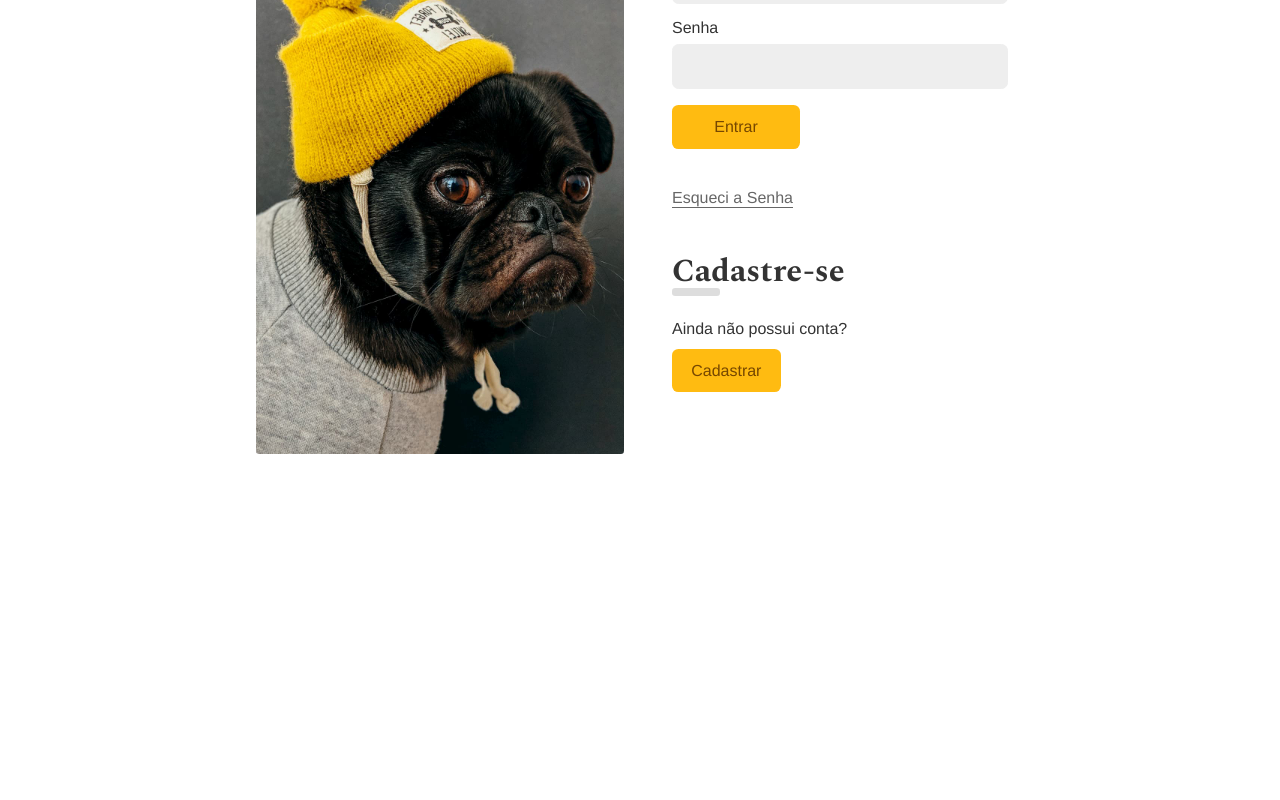
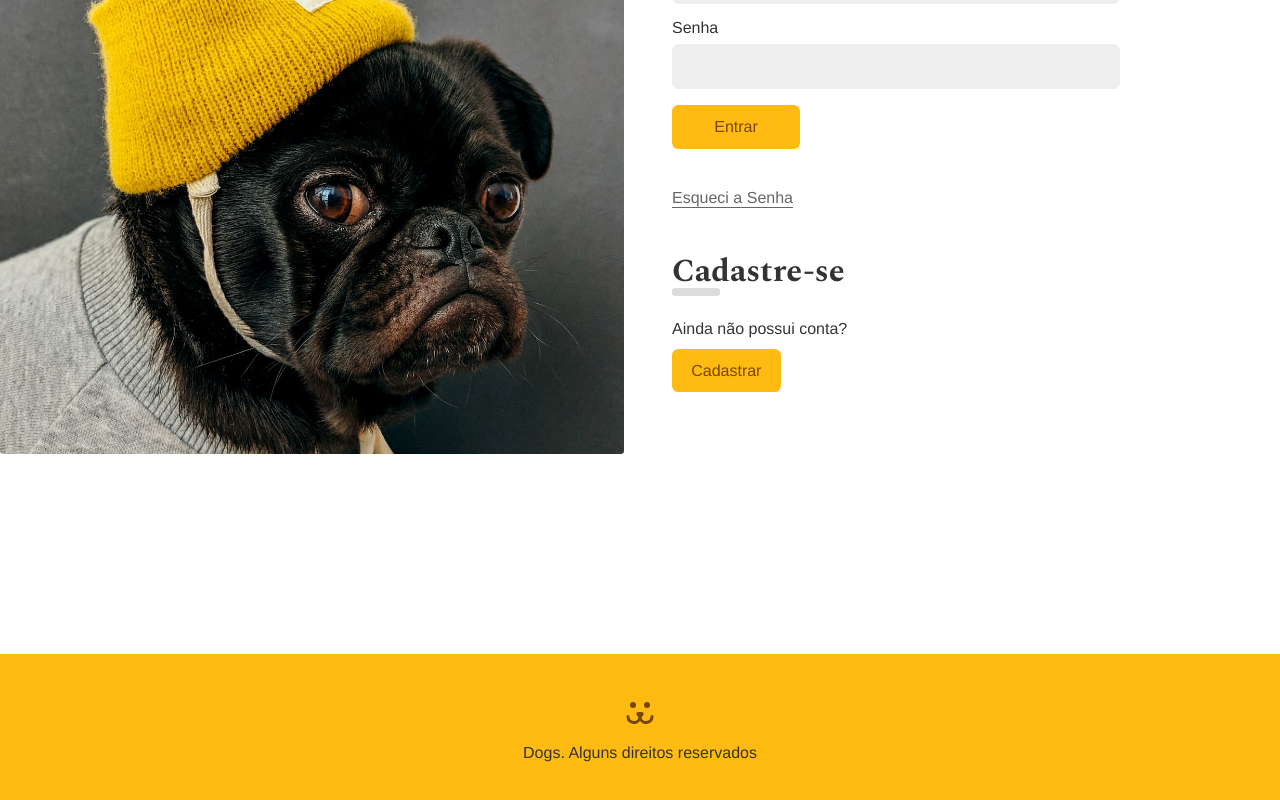
Before and after one commit to AbreuRenan/Dogs, a React (Vite) app: page /login in a window 1280 px wide. Shown: the part 210-1010 px from the top of the page. Before the commit the page ends 864 px from the top, so only its background shows below. Built offline with nearby package versions, Linux system fonts and the light colour scheme.

Commit message:
footer e footer.css finalizado

```diff
--- a/index.html
+++ b/index.html
@@ -8,7 +8,7 @@
     <title>Dogs</title>
   </head>
   <body>
-    <div id="root" class="container"></div>
+    <div id="root"></div>
     <script type="module" src="/src/main.jsx"></script>
   </body>
 </html>
--- a/src/App.css
+++ b/src/App.css
@@ -83,6 +83,11 @@
     animation: pontinho 3s infinite ;
 
 }
+.noFotos {
+    color: #777;
+    text-align: center;
+    margin: 2rem auto;
+}
 
 @keyframes pontinho {
     0% {
@@ -101,3 +106,13 @@
         content: '';
     }
 }
+
+.App {
+    display: flex;
+    flex-direction: column;
+    min-height: calc(100vh+10rem);
+}
+
+.AppBody {
+    flex: 1;
+}
--- a/src/App.jsx
+++ b/src/App.jsx
@@ -15,10 +15,11 @@
 
 function App() {
   return (
-    <>
+    <div className="App">
       <BrowserRouter>
         <UserStorage>
           <Header />
+          <main className="AppBody">
             <Routes>
               <Route path="/" element={<Home />} />
               <Route path="login/*" element={<Login />} />
@@ -34,10 +35,11 @@
               <Route path="perfil/:user" element={<UserProfile />} />
               <Route path="*" element={<NotFound />} />
             </Routes>
+          </main>
           <Footer />
         </UserStorage>
       </BrowserRouter>
-    </>
+    </div>
   );
 }
 
--- a/src/Components/Feed/Feed.jsx
+++ b/src/Components/Feed/Feed.jsx
@@ -49,7 +49,7 @@
           />
         );
       })}
-      {!infinite && <p>Não existem mais fotos</p>}
+      {!infinite && <p className="noFotos">Não existem mais fotos</p>}
     </div>
   );
 }
--- a/src/Components/Footer.jsx
+++ b/src/Components/Footer.jsx
@@ -1,8 +1,14 @@
 import React from "react";
 import styles from "./Footer.module.css";
+import { ReactComponent as Dogs } from "../Assets/dogs-footer.svg";
 
 function Footer() {
-  return <div className={styles.footer}></div>;
+  return (
+    <footer className={styles.footer}>
+      <Dogs />
+      <p>Dogs. Alguns direitos reservados</p>
+    </footer>
+  );
 }
 
 export default Footer;
--- a/src/Components/Footer.module.css
+++ b/src/Components/Footer.module.css
@@ -1,3 +1,11 @@
 .footer {
-    color: #559;
+    background-color: #fb1;
+    padding: 3rem 1rem 0rem 1rem;
+    height: 10rem;
+    text-align: center;
+    color: #764701;
 }
+
+.footer p {
+    margin-top: 1rem;
+}
```
Lines whose indentation alone changed are shown as unchanged.
